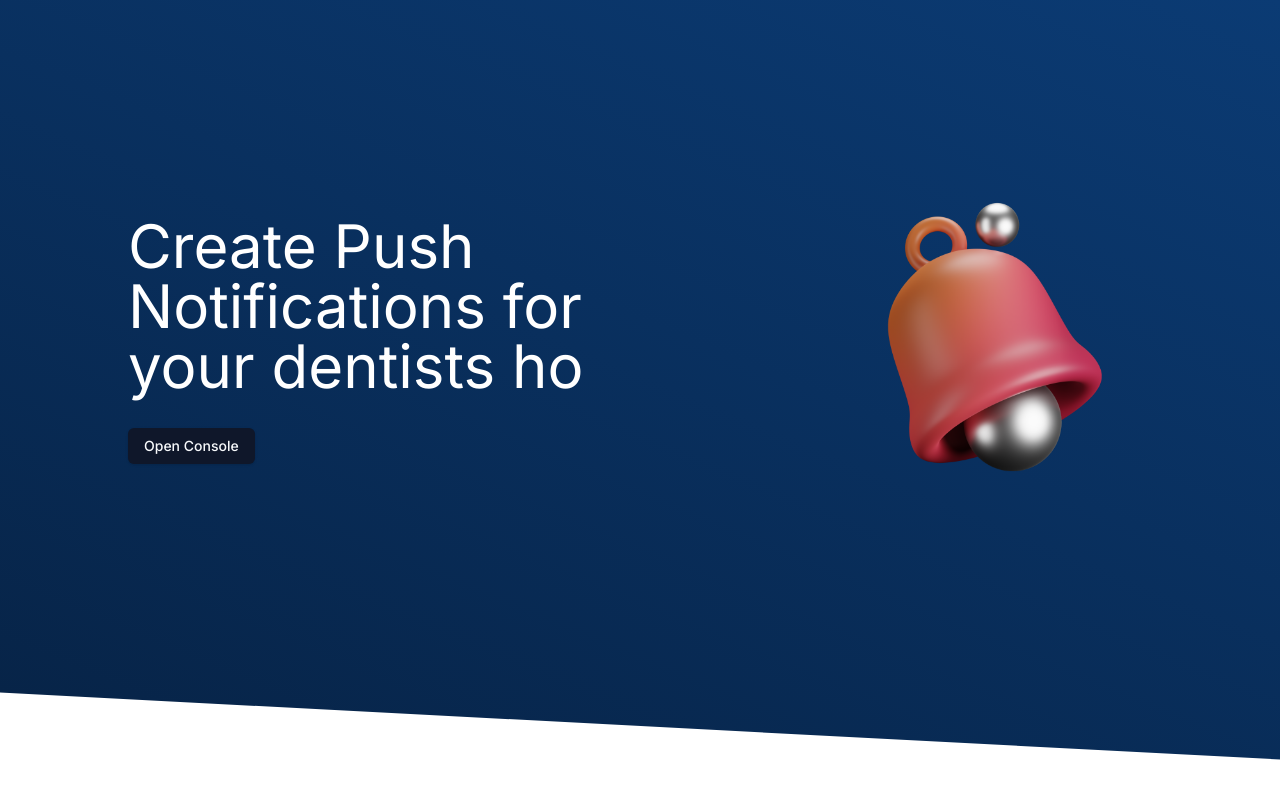
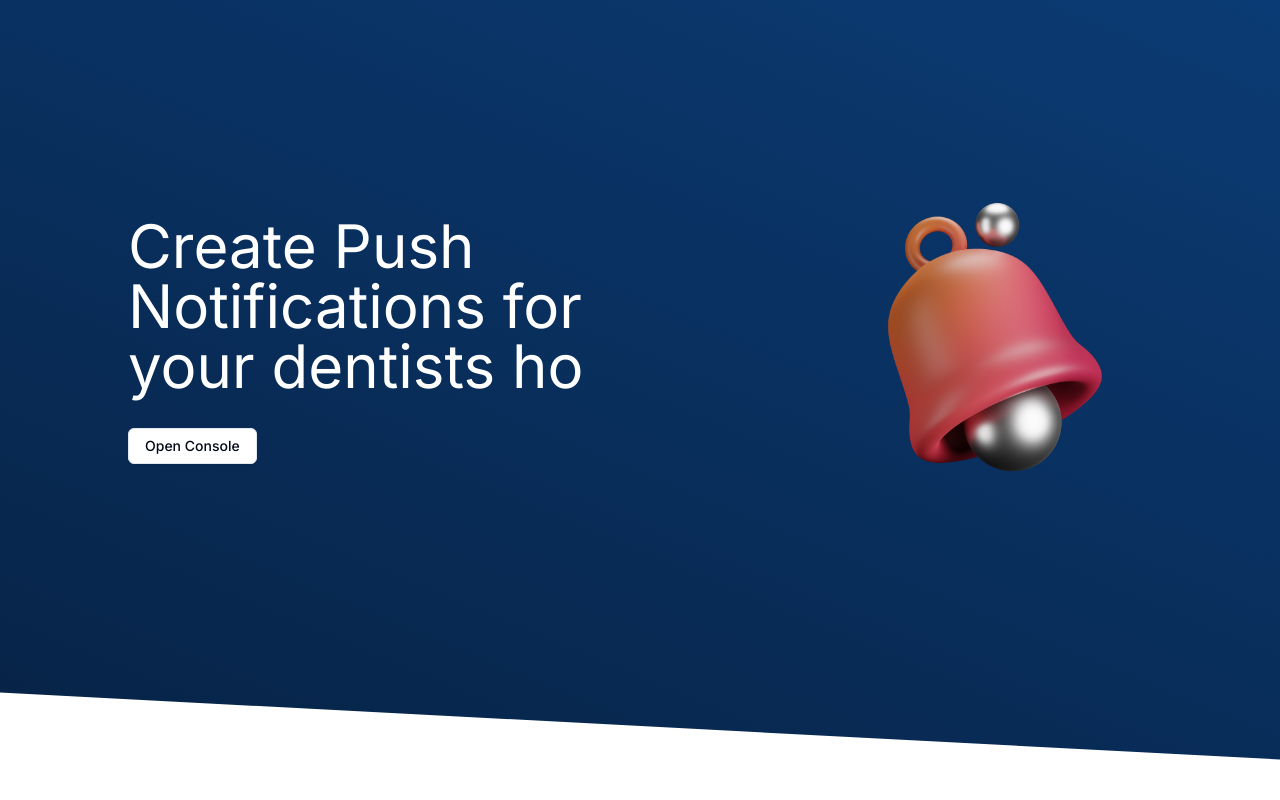
Before and after one commit to luismeyer/pusher, a Next.js app in the folder packages/webapp/: page / in a window 1280 px wide. Shown: the top 800 px of the page. Built offline with nearby package versions, Linux system fonts and the light colour scheme.

Commit message:
fix stage

```diff
--- a/packages/webapp/components/stage.tsx
+++ b/packages/webapp/components/stage.tsx
@@ -20,7 +20,7 @@ const Texts = [
 export const Stage: React.FC = () => {
   const [text, setText] = useState("");
 
-  const [restText, setRestText] = useState("");
+  const [restText, setRestText] = useState("\u00A0".repeat(Texts[0].length));
 
   const pointerIndex = useRef(0);
 
@@ -159,7 +159,7 @@ export const Stage: React.FC = () => {
               {restText}
             </h1>
 
-            <Button className="w-fit" asChild>
+            <Button variant="outline" className="w-fit" asChild>
               <Link href="/console">Open Console</Link>
             </Button>
           </div>
```
